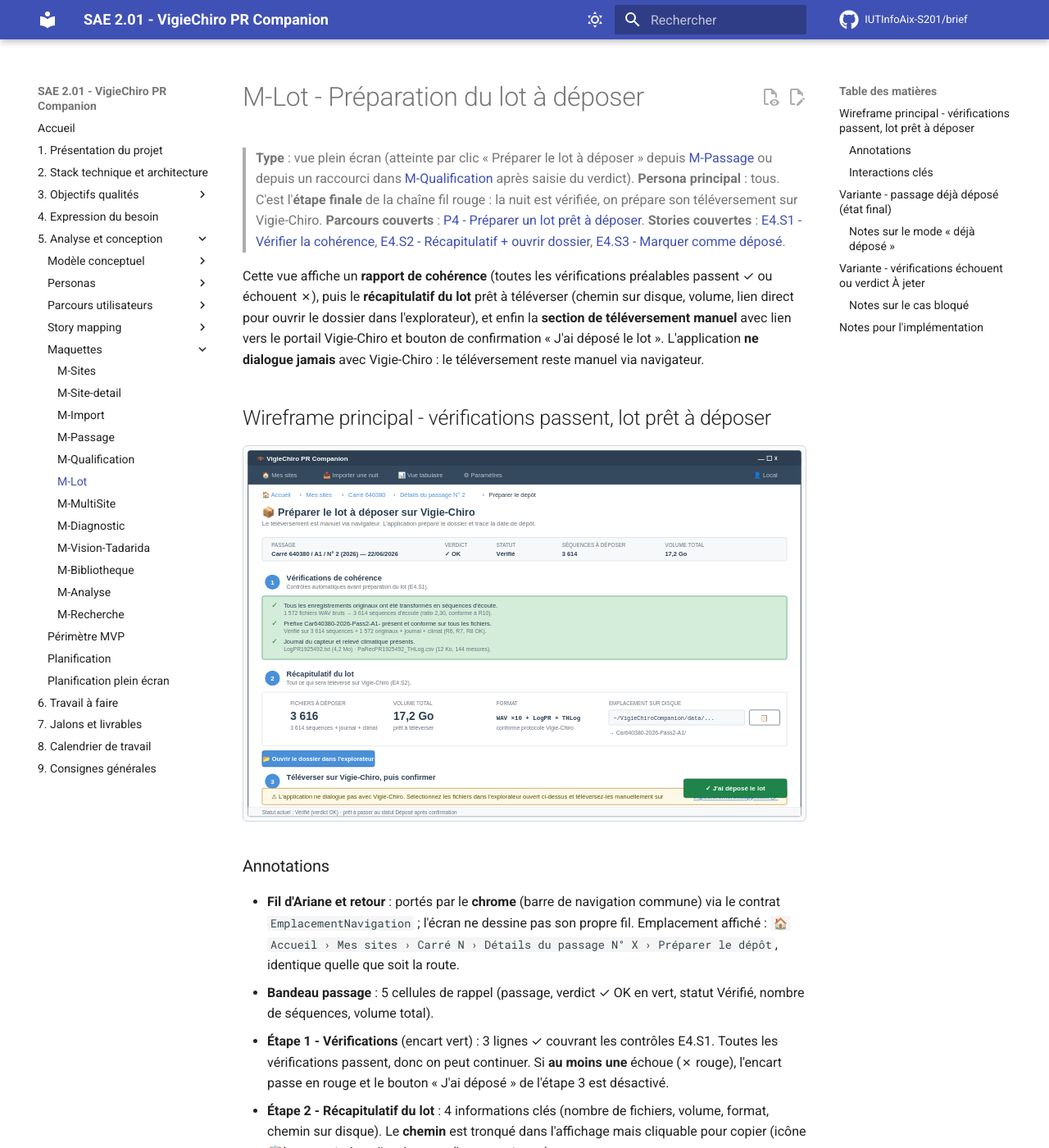
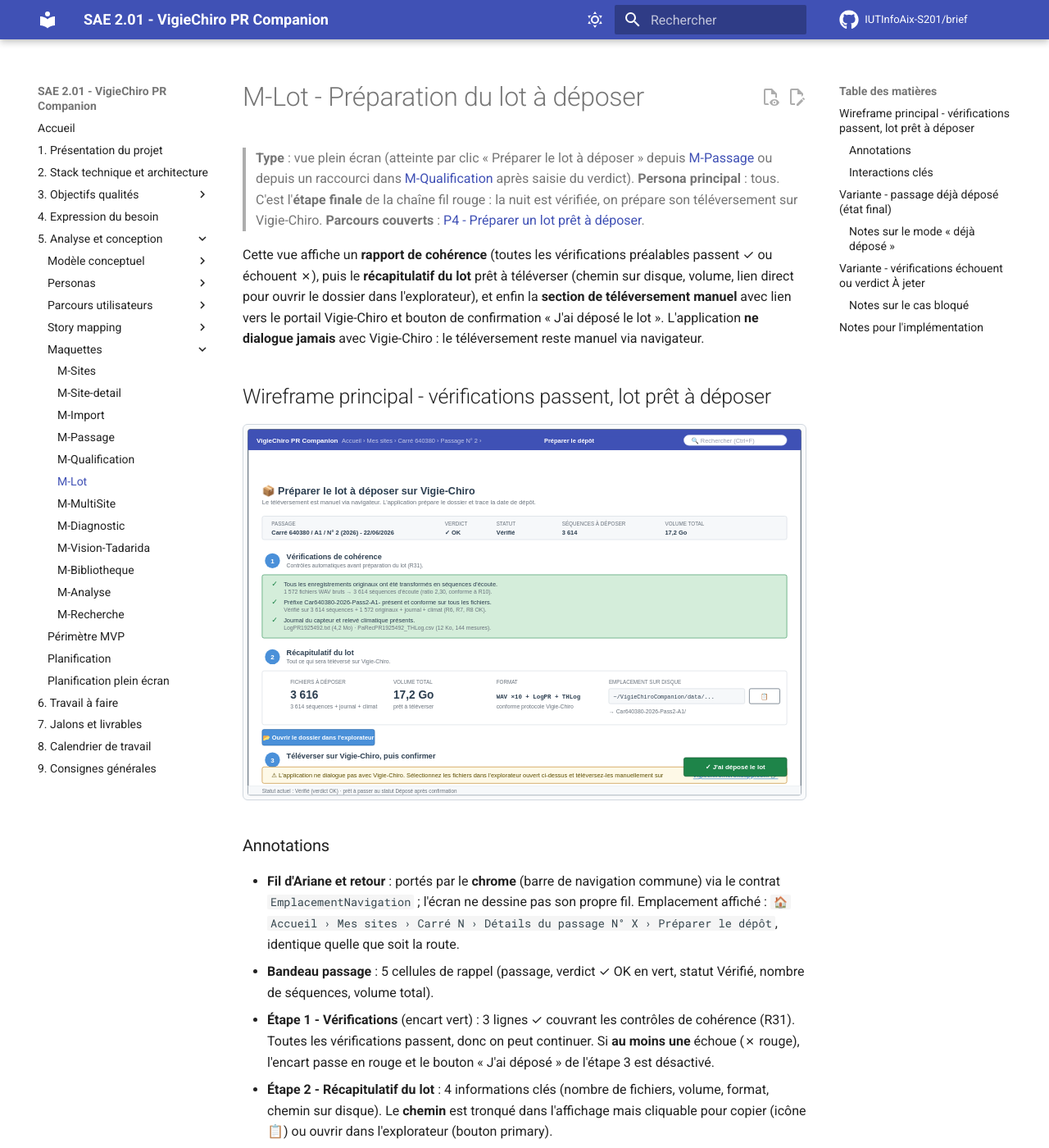
Before and after one commit to IUTInfoAix-S201/brief, an MkDocs documentation site: the page built from docs/Analyse et conception/Maquettes/M-Lot.md, in a window 1280 px wide and 1400 px high. Shown: the whole window at 82% size. Built offline with MkDocs 1.6.1 and Material for MkDocs 9.7.7, drawn with Linux system fonts in a browser that asks for light colours; comment, search, counter and statistics services are not loaded; some of the changed text lies outside the part shown.

Commit message:
refonte(maquette): M-Lot en « tel que construit » (5/6 · 8)
Mise à jour ciblée (contenu déjà fidèle : 3 étapes vérif / récap / dépôt) :
- chrome unifié indigo (titre + fil d'Ariane + recherche) ;
- suppression des renvois aux stories (E4.Sx) ; contrôles de cohérence reliés à
  R31 ; « J'ai déposé le lot » marque le passage Déposé.

Sans cadratins, wireframe vérifié au rendu. mkdocs build --strict : vert.

```diff
--- a/docs/Analyse et conception/Maquettes/M-Lot.md
+++ b/docs/Analyse et conception/Maquettes/M-Lot.md
@@ -3,7 +3,6 @@
 > **Type** : vue plein écran (atteinte par clic « Préparer le lot à déposer » depuis [M-Passage](M-Passage.md) ou depuis un raccourci dans [M-Qualification](M-Qualification.md) après saisie du verdict).
 > **Persona principal** : tous. C'est l'**étape finale** de la chaîne fil rouge : la nuit est vérifiée, on prépare son téléversement sur Vigie-Chiro.
 > **Parcours couverts** : [P4 - Préparer un lot prêt à déposer](../Parcours%20utilisateurs/P4%20-%20Préparer%20un%20lot%20prêt%20à%20déposer.md).
-> **Stories couvertes** : [E4.S1 - Vérifier la cohérence](../Story%20mapping/E4%20-%20Préparer%20et%20tracer%20le%20dépôt%20VigieChiro.md#e4s1), [E4.S2 - Récapitulatif + ouvrir dossier](../Story%20mapping/E4%20-%20Préparer%20et%20tracer%20le%20dépôt%20VigieChiro.md#e4s2), [E4.S3 - Marquer comme déposé](../Story%20mapping/E4%20-%20Préparer%20et%20tracer%20le%20dépôt%20VigieChiro.md#e4s3).
 
 Cette vue affiche un **rapport de cohérence** (toutes les vérifications préalables passent ✓ ou échouent ✗), puis le **récapitulatif du lot** prêt à téléverser (chemin sur disque, volume, lien direct pour ouvrir le dossier dans l'explorateur), et enfin la **section de téléversement manuel** avec lien vers le portail Vigie-Chiro et bouton de confirmation « J'ai déposé le lot ». L'application **ne dialogue jamais** avec Vigie-Chiro : le téléversement reste manuel via navigateur.
 
@@ -13,14 +12,12 @@ Cette vue affiche un **rapport de cohérence** (toutes les vérifications préal
 <svg xmlns="http://www.w3.org/2000/svg" viewBox="0 0 1200 800" role="img" aria-label="Maquette M-Lot - Préparation du lot à déposer" style="max-width: 100%; height: auto; border: 1px solid #d0d7de; border-radius: 6px; background: #fafbfc;">
   <style>
     .frame { fill: #ffffff; stroke: #2c3e50; stroke-width: 1.5; }
-    .titlebar { fill: #2c3e50; }
-    .titletxt { fill: #ffffff; font: 600 14px sans-serif; }
-    .topnav { fill: #34495e; }
-    .navtxt-active { fill: #ffffff; font: 600 13px sans-serif; }
-    .navtxt-inactive { fill: #bdc3c7; font: 400 13px sans-serif; }
-    .breadcrumb { font: 13px sans-serif; fill: #4a90d9; }
-    .breadcrumb-sep { font: 13px sans-serif; fill: #6a737d; }
-    .breadcrumb-curr { font: 13px sans-serif; fill: #2c3e50; }
+    .chrome { fill: #3f51b5; }
+    .chrometxt { fill: #ffffff; font: 600 14px sans-serif; }
+    .search { fill: #ffffff; stroke: #c5cae9; stroke-width: 1; }
+    .search-txt { fill: #9aa0b3; font: 13px sans-serif; }
+    .breadcrumb { font: 13px sans-serif; fill: #c5cae9; }
+    .breadcrumb-curr { font: 700 13px sans-serif; fill: #ffffff; }
     .pagetitle { font: 700 22px sans-serif; fill: #2c3e50; }
     .pagesub { font: 13px sans-serif; fill: #6a737d; }
     .info-bar { fill: #f6f8fa; stroke: #d0d7de; stroke-width: 1; }
@@ -59,29 +56,14 @@ Cette vue affiche un **rapport de cohérence** (toutes les vérifications préal
   </style>
 
   <rect x="10" y="10" width="1180" height="780" rx="4" class="frame"/>
-  <rect x="10" y="10" width="1180" height="32" rx="4" class="titlebar"/>
-  <rect x="10" y="26" width="1180" height="16" class="titlebar"/>
-  <text x="28" y="31" class="titletxt">🦇 VigieChiro PR Companion</text>
-  <text x="1140" y="31" class="titletxt" text-anchor="end">— ☐ ☓</text>
-
-  <rect x="10" y="42" width="1180" height="40" class="topnav"/>
-  <text x="40" y="67" class="navtxt-inactive">🏠 Mes sites</text>
-  <text x="170" y="67" class="navtxt-inactive">📥 Importer une nuit</text>
-  <text x="330" y="67" class="navtxt-inactive">📊 Vue tabulaire</text>
-  <text x="470" y="67" class="navtxt-inactive">⚙ Paramètres</text>
-  <text x="1140" y="67" class="navtxt-inactive" text-anchor="end">👤 Local</text>
-
-  <!-- Fil d'Ariane porté par le CHROME (EmplacementNavigation) : emplacement complet du passage,
-       identique quelle que soit la route. Le retour (← écran précédent) est également porté par le chrome. -->
-  <text x="40" y="108" class="breadcrumb">🏠 Accueil</text>
-  <text x="120" y="108" class="breadcrumb-sep">›</text>
-  <text x="134" y="108" class="breadcrumb">Mes sites</text>
-  <text x="210" y="108" class="breadcrumb-sep">›</text>
-  <text x="224" y="108" class="breadcrumb">Carré 640380</text>
-  <text x="320" y="108" class="breadcrumb-sep">›</text>
-  <text x="334" y="108" class="breadcrumb">Détails du passage N° 2</text>
-  <text x="510" y="108" class="breadcrumb-sep">›</text>
-  <text x="524" y="108" class="breadcrumb-curr">Préparer le dépôt</text>
+  <!-- Bandeau du chrome : titre + fil d'Ariane (emplacement complet du passage) + recherche -->
+  <rect x="10" y="10" width="1180" height="44" rx="4" class="chrome"/>
+  <rect x="10" y="26" width="1180" height="28" class="chrome"/>
+  <text x="28" y="38" class="chrometxt">VigieChiro PR Companion</text>
+  <text x="210" y="38" class="breadcrumb">Accueil  ›  Mes sites  ›  Carré 640380  ›  Passage N° 2  ›  </text>
+  <text x="642" y="38" class="breadcrumb-curr">Préparer le dépôt</text>
+  <rect x="940" y="22" width="220" height="22" rx="11" class="search"/>
+  <text x="956" y="38" class="search-txt">🔍  Rechercher (Ctrl+F)</text>
 
   <text x="40" y="148" class="pagetitle">📦 Préparer le lot à déposer sur Vigie-Chiro</text>
   <text x="40" y="170" class="pagesub">Le téléversement est manuel via navigateur. L'application prépare le dossier et trace la date de dépôt.</text>
@@ -89,7 +71,7 @@ Cette vue affiche un **rapport de cohérence** (toutes les vérifications préal
   <!-- Bandeau passage -->
   <rect x="40" y="195" width="1120" height="50" rx="4" class="info-bar"/>
   <text x="60" y="216" class="info-label">PASSAGE</text>
-  <text x="60" y="234" class="info-value">Carré 640380 / A1 / N° 2 (2026) — 22/06/2026</text>
+  <text x="60" y="234" class="info-value">Carré 640380 / A1 / N° 2 (2026) - 22/06/2026</text>
   <text x="430" y="216" class="info-label">VERDICT</text>
   <text x="430" y="234" class="info-value" fill="#1e6f3f">✓ OK</text>
   <text x="540" y="216" class="info-label">STATUT</text>
@@ -103,7 +85,7 @@ Cette vue affiche un **rapport de cohérence** (toutes les vérifications préal
   <circle cx="62" cy="290" r="16" class="step-num"/>
   <text x="62" y="295" class="step-num-txt" text-anchor="middle">1</text>
   <text x="92" y="287" class="section-title">Vérifications de cohérence</text>
-  <text x="92" y="304" class="section-sub">Contrôles automatiques avant préparation du lot (E4.S1).</text>
+  <text x="92" y="304" class="section-sub">Contrôles automatiques avant préparation du lot (R31).</text>
 
   <rect x="40" y="320" width="1120" height="135" rx="4" class="check-card-success"/>
 
@@ -123,7 +105,7 @@ Cette vue affiche un **rapport de cohérence** (toutes les vérifications préal
   <circle cx="62" cy="495" r="16" class="step-num"/>
   <text x="62" y="500" class="step-num-txt" text-anchor="middle">2</text>
   <text x="92" y="492" class="section-title">Récapitulatif du lot</text>
-  <text x="92" y="509" class="section-sub">Tout ce qui sera téléversé sur Vigie-Chiro (E4.S2).</text>
+  <text x="92" y="509" class="section-sub">Tout ce qui sera téléversé sur Vigie-Chiro.</text>
 
   <rect x="40" y="525" width="1120" height="115" rx="4" class="lot-card"/>
 
@@ -174,11 +156,11 @@ Cette vue affiche un **rapport de cohérence** (toutes les vérifications préal
 
 - **Fil d'Ariane et retour** : portés par le **chrome** (barre de navigation commune) via le contrat `EmplacementNavigation` ; l'écran ne dessine pas son propre fil. Emplacement affiché : `🏠 Accueil › Mes sites › Carré N › Détails du passage N° X › Préparer le dépôt`, identique quelle que soit la route.
 - **Bandeau passage** : 5 cellules de rappel (passage, verdict ✓ OK en vert, statut Vérifié, nombre de séquences, volume total).
-- **Étape 1 - Vérifications** (encart vert) : 3 lignes ✓ couvrant les contrôles E4.S1. Toutes les vérifications passent, donc on peut continuer. Si **au moins une** échoue (✗ rouge), l'encart passe en rouge et le bouton « J'ai déposé » de l'étape 3 est désactivé.
+- **Étape 1 - Vérifications** (encart vert) : 3 lignes ✓ couvrant les contrôles de cohérence (R31). Toutes les vérifications passent, donc on peut continuer. Si **au moins une** échoue (✗ rouge), l'encart passe en rouge et le bouton « J'ai déposé » de l'étape 3 est désactivé.
 - **Étape 2 - Récapitulatif du lot** : 4 informations clés (nombre de fichiers, volume, format, chemin sur disque). Le **chemin** est tronqué dans l'affichage mais cliquable pour copier (icône 📋) ou ouvrir dans l'explorateur (bouton primary).
 - **Étape 3 - Téléversement** :
     - Bandeau jaune d'avertissement explicite que l'application **ne dialogue pas** avec Vigie-Chiro, avec lien direct vers le portail (s'ouvre dans le navigateur par défaut)
-    - Bouton **vert primary `✓ J'ai déposé le lot`** à droite : action de confirmation finale, déclenche [E4.S3](../Story%20mapping/E4%20-%20Préparer%20et%20tracer%20le%20dépôt%20VigieChiro.md#e4s3).
+    - Bouton **vert primary `✓ J'ai déposé le lot`** à droite : action de confirmation finale : marque le passage **Déposé**.
 
 ### Interactions clés
 
@@ -284,7 +266,7 @@ Si le verdict du passage est `À jeter` (R14) ou si une vérification de cohére
   <!-- Bandeau passage avec verdict À jeter -->
   <rect x="40" y="30" width="1120" height="50" rx="4" class="info-bar-warn"/>
   <text x="60" y="51" class="info-label">PASSAGE</text>
-  <text x="60" y="69" class="info-value">Carré 640380 / A1 / N° 2 (2026) — 22/06/2026</text>
+  <text x="60" y="69" class="info-value">Carré 640380 / A1 / N° 2 (2026) - 22/06/2026</text>
   <text x="430" y="51" class="info-label">VERDICT</text>
   <text x="430" y="69" class="info-value-warn">❌ À jeter</text>
   <text x="540" y="51" class="info-label">STATUT</text>
@@ -321,7 +303,7 @@ Si le verdict du passage est `À jeter` (R14) ou si une vérification de cohére
 
 - **Bandeau rouge** en haut signale immédiatement le verdict bloquant.
 - **3 lignes** dans l'encart rouge : la première est l'échec ❌ (raison du blocage), les suivantes sont ✓ pour montrer que les autres vérifications passent.
-- **Le bouton « ✓ J'ai déposé le lot »** est **désactivé** (gris) — l'utilisateur ne peut pas franchir l'étape même en force.
+- **Le bouton « ✓ J'ai déposé le lot »** est **désactivé** (gris) - l'utilisateur ne peut pas franchir l'étape même en force.
 - **Bouton secondary « 🎧 Modifier le verdict »** : redirige vers [M-Qualification](M-Qualification.md) pour permettre à l'utilisateur de revoir sa décision s'il le souhaite (par exemple si le « À jeter » était précipité).
 
 ## Notes pour l'implémentation
```
